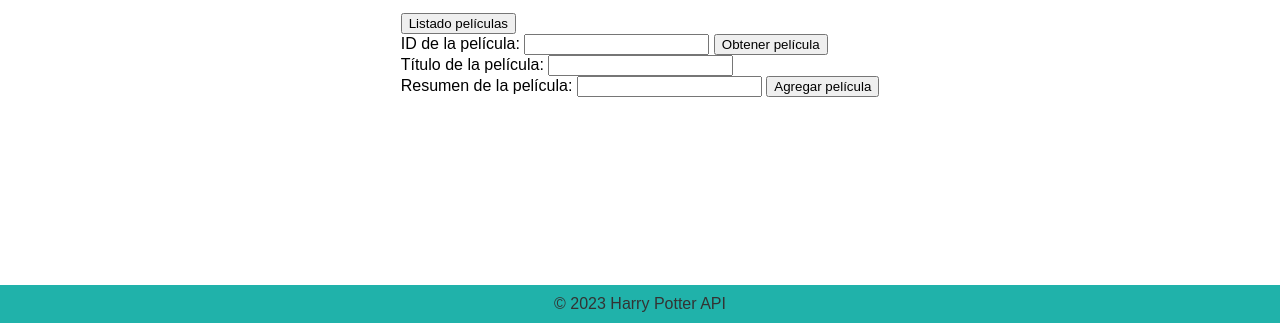
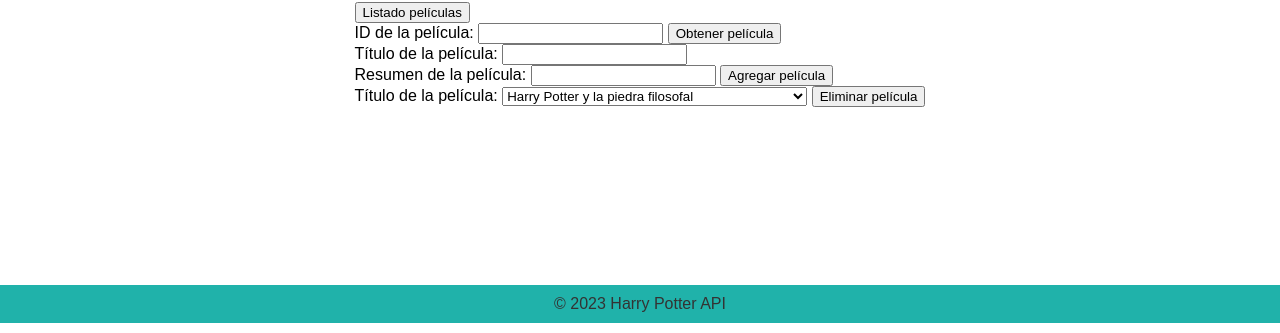
Before and after one commit to dacemoni/API-Harry-Potter, a website: page peliculas.html in a window 1280 px wide. Shown: the part 467-800 px from the top of the page. Drawn offline with Linux system fonts and the light colour scheme.

Commit message:
Update peliculas.html

```diff
--- a/peliculas.html
+++ b/peliculas.html
@@ -26,7 +26,7 @@
     <div>
         <h2>Películas</h2>
         <button onclick="window.location.href='http://localhost:3050/peliculas'">Listado películas</button>
-        <form id="obtenerPeliculaForm" action="http://localhost:3050/peliculas/idPelicula" >
+        <form id="obtenerPeliculaForm" action="http://localhost:3050/peliculas/idPelicula">
             <label for="idPelicula">ID de la película:</label>
             <input type="text" id="idPelicula" name="idPelicula">
             <button type="submit">Obtener película</button>
@@ -34,7 +34,7 @@
 
         <script>
             // Agrega un controlador de eventos para el envío del formulario
-            document.getElementById('obtenerPeliculaForm').addEventListener('submit', function(event) {
+            document.getElementById('obtenerPeliculaForm').addEventListener('submit', function (event) {
                 // Evita que se envíe el formulario automáticamente
                 event.preventDefault();
 
@@ -58,6 +58,21 @@
             <input type="text" id="sinopsisPelicula" name="sinopsisPelicula">
             <button type="submit">Agregar película</button>
         </form>
+
+        <form id="eliminarPeliculaForm"> <!-- Falta poner la ruta que luego coge la api para eliminar la pelicula-->
+            <label for="titlePelicula">Título de la película:</label>
+            <select name="asignaturas" id="asignatura">
+                <option value="0">Harry Potter y la piedra filosofal</option>
+                <option value="1">Harry Potter y la cámara secreta</option>
+                <option value="2">Harry Potter y el prisionero de Azkaban</option>
+                <option value="3">Harry Potter y el cáliz de fuego</option>
+                <option value="4">Harry Potter y la Orden del Fénix</option>
+                <option value="5">Harry Potter y el misterio del príncipe</option>
+                <option value="6">Harry Potter y las reliquias de la muerte: parte 1</option>
+                <option value="7">Harry Potter y las reliquias de la muerte: parte 2</option>
+            </select>
+            <button type="submit">Eliminar película</button>
+        </form>
     </div>
 
 </main>
```
